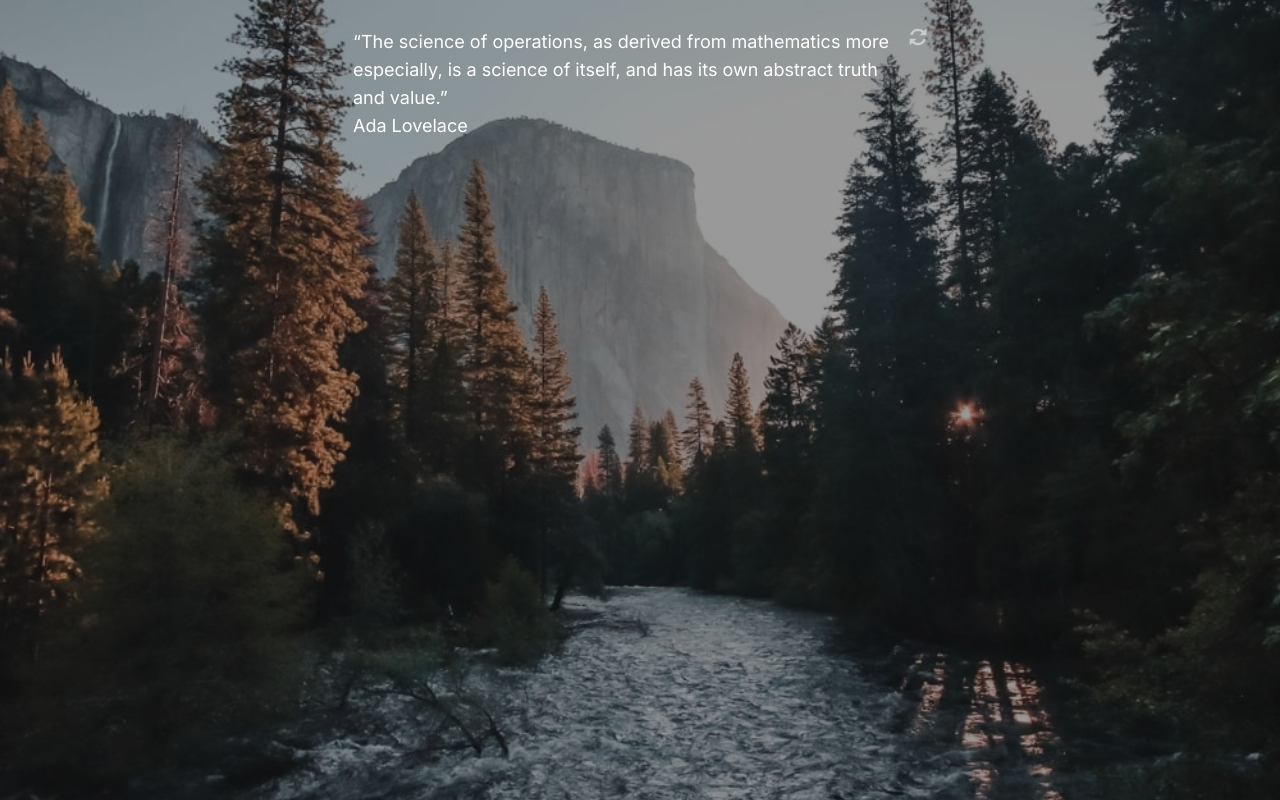
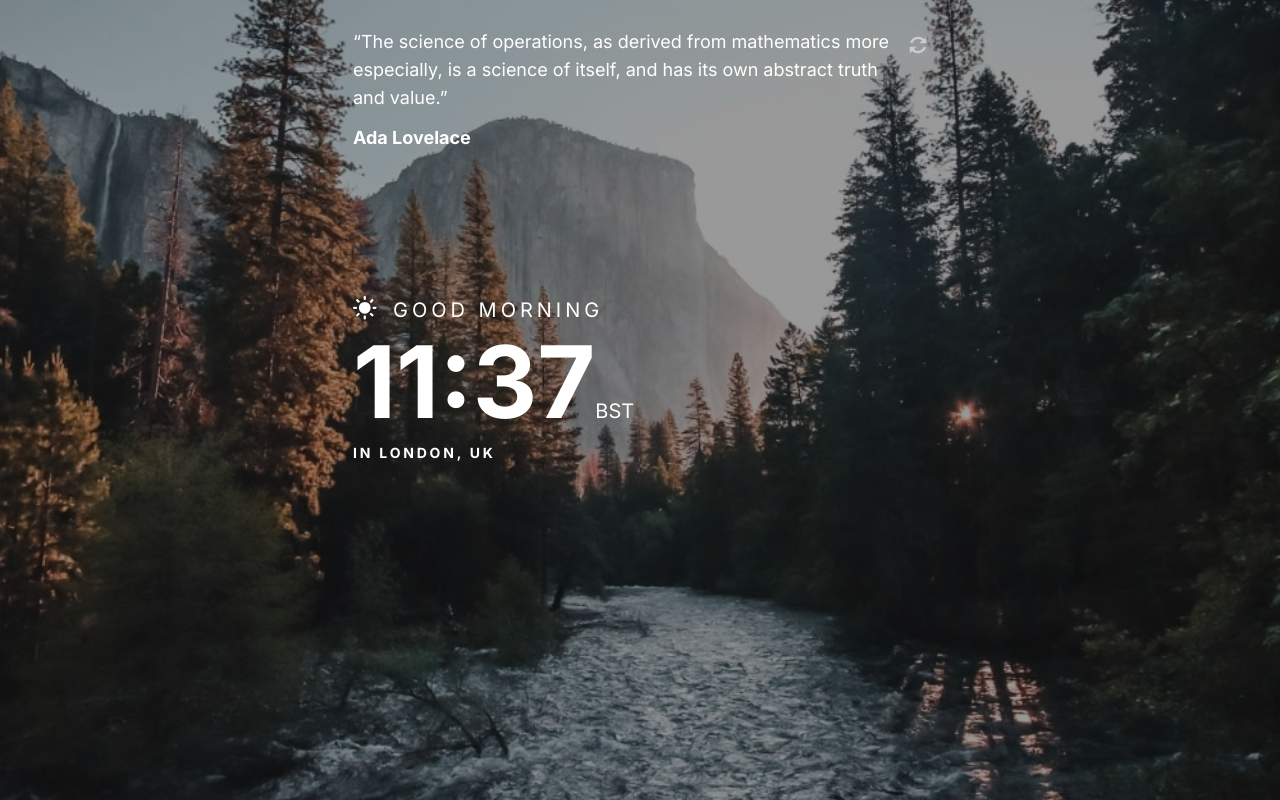
Before and after one commit to YokoMentor/clock-app, a Next.js app: page / in a window 1280 px wide. Built offline with nearby package versions, Linux system fonts and the light colour scheme.

Commit message:
Added text

```diff
--- a/app/page.tsx
+++ b/app/page.tsx
@@ -20,13 +20,24 @@ export default function Page() {
     <div className={`${lightTheme ? styles.bg_light : styles.bg_dark} flex flex-col justify-start items-center min-h-screen`}>
       <div className='flex flex-col justify-center items-center text-center w-[343px] md:w-[574px] mt-7'>
         <div className='flex justify-center items-start w-full text-left text-light text-lg'>
-          <div>
-            <div className='flex flex-col'>“The science of operations, as derived from mathematics more especially, is a science of itself, and has its own abstract truth and value.”</div>
-            <div>Ada Lovelace</div>
+          <div className='pr-4'>
+            <p>“The science of operations, as derived from mathematics more especially, is a science of itself, and has its own abstract truth and value.”</p>
+            <p className='font-bold mt-3'>Ada Lovelace</p>
           </div>
-          <div>
-            <svg width="18" height="18" xmlns="http://www.w3.org/2000/svg"><path d="M7.188 10.667a.208.208 0 01.147.355l-2.344 2.206a5.826 5.826 0 009.578-2.488l2.387.746A8.322 8.322 0 013.17 14.94l-2.149 2.022a.208.208 0 01-.355-.148v-6.148h6.52zm7.617-7.63L16.978.958a.208.208 0 01.355.146v6.23h-6.498a.208.208 0 01-.147-.356L13 4.765A5.825 5.825 0 003.43 7.26l-2.386-.746a8.32 8.32 0 0113.76-3.477z" fill="#FFF" fill-rule="nonzero" opacity=".5" onClick={handleThemeSwitcher}/></svg>
+          <div className='mt-2'>
+            <svg width="18" height="18" xmlns="http://www.w3.org/2000/svg"><path d="M7.188 10.667a.208.208 0 01.147.355l-2.344 2.206a5.826 5.826 0 009.578-2.488l2.387.746A8.322 8.322 0 013.17 14.94l-2.149 2.022a.208.208 0 01-.355-.148v-6.148h6.52zm7.617-7.63L16.978.958a.208.208 0 01.355.146v6.23h-6.498a.208.208 0 01-.147-.356L13 4.765A5.825 5.825 0 003.43 7.26l-2.386-.746a8.32 8.32 0 0113.76-3.477z" fill="#FFF" fillRule="nonzero" opacity=".5" onClick={handleThemeSwitcher}/></svg>
           </div>
+        </div>
+        <div className='flex flex-col justify-center items-start w-full text-light text-lg mt-36'>
+          <div className='flex justify-start tracking-[.2em] text-xl'>
+            <svg className='mr-4' width="24" height="24" xmlns="http://www.w3.org/2000/svg"><path d="M11.78 19.417c.594 0 1.083.449 1.146 1.026l.006.125v1.842a1.152 1.152 0 01-2.296.125l-.007-.125v-1.842c0-.636.516-1.151 1.152-1.151zM6.382 17.18a1.15 1.15 0 01.09 1.527l-.09.1-1.302 1.303a1.152 1.152 0 01-1.718-1.528l.09-.1 1.302-1.302a1.15 1.15 0 011.628 0zm12.427 0l1.303 1.303a1.15 1.15 0 11-1.628 1.627L17.18 18.81a1.15 1.15 0 111.628-1.628zM11.781 5.879a5.908 5.908 0 015.901 5.902 5.908 5.908 0 01-5.901 5.902 5.908 5.908 0 01-5.902-5.902 5.908 5.908 0 015.902-5.902zm10.63 4.75a1.151 1.151 0 110 2.303h-1.843a1.151 1.151 0 110-2.303h1.842zm-19.418 0a1.151 1.151 0 01.126 2.296l-.125.007H1.15a1.151 1.151 0 01-.125-2.296l.125-.007h1.842zm1.985-7.268l.1.09 1.303 1.302a1.151 1.151 0 01-1.528 1.718l-.1-.09L3.45 5.08A1.15 1.15 0 014.978 3.36zm15.133.09c.45.449.45 1.178 0 1.628L18.808 6.38a1.151 1.151 0 11-1.628-1.628l1.303-1.303c.449-.449 1.178-.449 1.628 0zM11.781 0c.636 0 1.151.515 1.151 1.151v1.843a1.152 1.152 0 01-2.303 0V1.15C10.63.515 11.145 0 11.781 0z" fill="#FFF" fillRule="nonzero"/></svg>
+            <span>GOOD MORNING</span>
+          </div>
+          <p className='mt-2'>
+            <span className='font-bold text-[100px] leading-none'>11:37</span>
+            <span className='text-xl'>BST</span>
+          </p>
+          <p className='mt-2.5 text-[14px] font-bold tracking-[.2em]'>IN LONDON, UK</p>
         </div>
       </div>
     </div>
```
